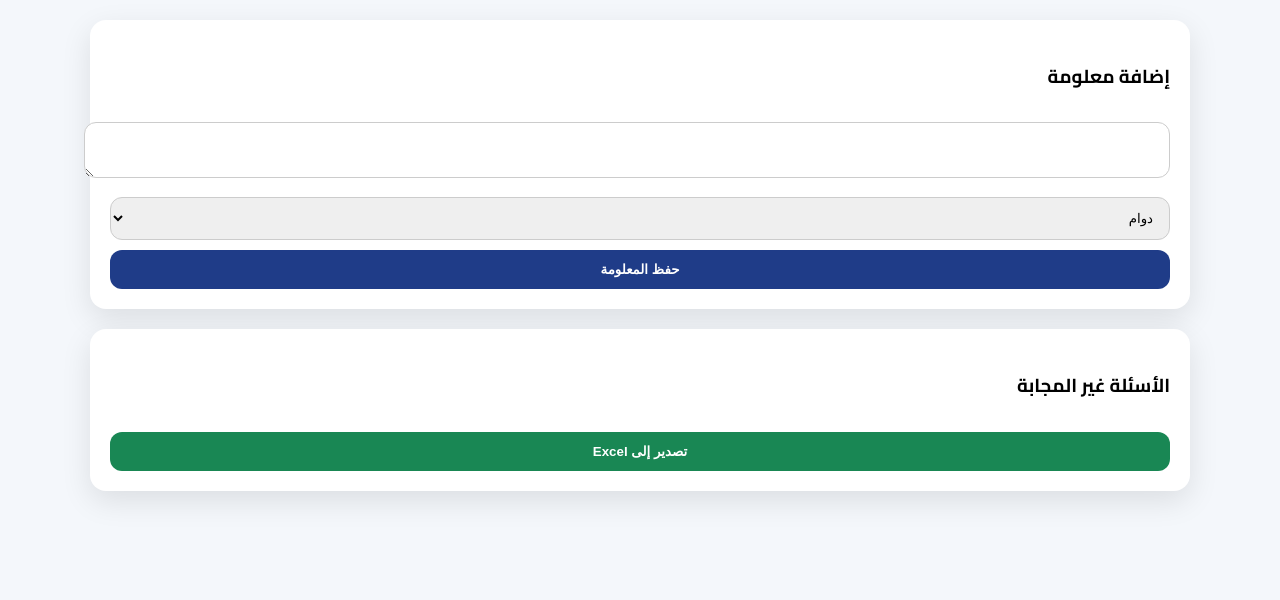
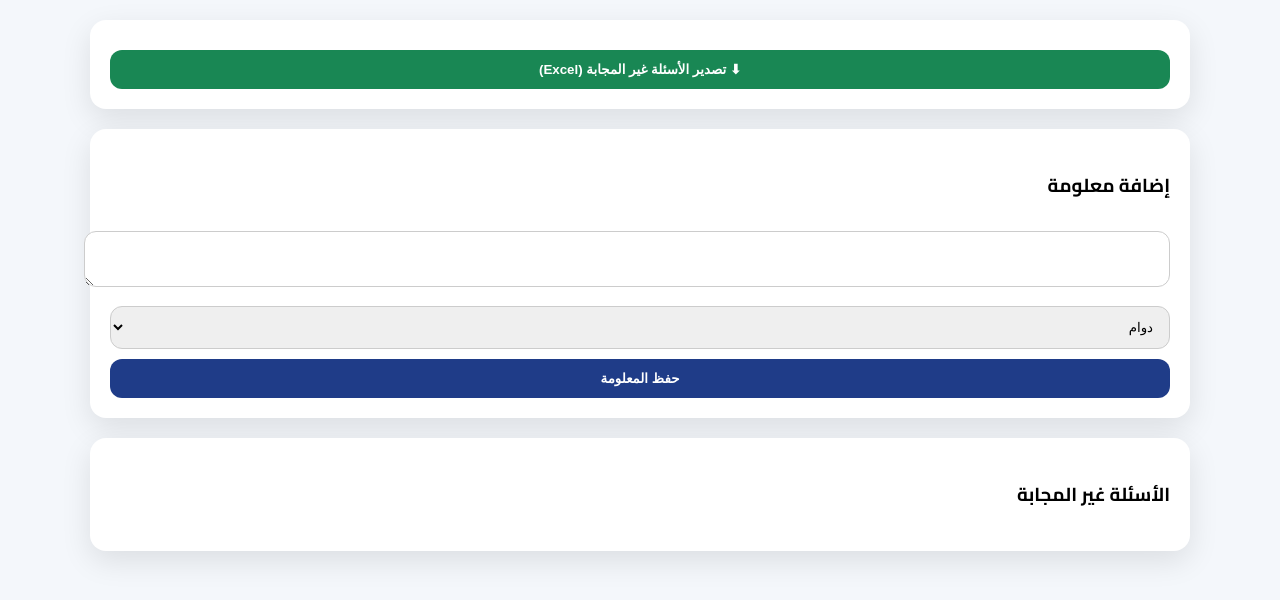
Before and after one commit to ss2009w-lang/chat-assistant, a Python web app: template templates/admin.html in a window 1280 px wide. Shown: the part 155-755 px from the top of the page. Run offline with Jinja, Linux system fonts and the light colour scheme; the template is opened without the code that fills it, so the values that code supplies are empty.

Commit message:
force add excel export button to admin

```diff
--- a/templates/admin.html
+++ b/templates/admin.html
@@ -13,9 +13,7 @@ textarea,select,button{width:100%;margin-top:10px;padding:12px;border-radius:12p
 button{background:#1f3c88;color:#fff;border:none;font-weight:600;cursor:pointer}
 button.export{background:#198754}
 .item{background:#f1f3f6;padding:12px;border-radius:12px;margin-top:10px;font-size:14px}
-.tag{background:#1f3c88;color:#fff;padding:2px 10px;border-radius:10px;font-size:11px;margin-left:6px}
 .actions{display:flex;gap:10px}
-.actions button{flex:1}
 </style>
 </head>
 <body>
@@ -24,6 +22,12 @@ button.export{background:#198754}
 
 <div class='header'>
 <h2>لوحة إدارة المساعد الذكي فراس</h2>
+</div>
+
+<div class='section'>
+<div class='actions'>
+<button class='export' onclick='exportExcel()'>⬇ تصدير الأسئلة غير المجابة (Excel)</button>
+</div>
 </div>
 
 <div class='section'>
@@ -40,9 +44,6 @@ button.export{background:#198754}
 
 <div class='section'>
 <h3>الأسئلة غير المجابة</h3>
-<div class='actions'>
-<button class='export' onclick='exportExcel()'>تصدير إلى Excel</button>
-</div>
 <div id='unanswered'></div>
 </div>
 
```
